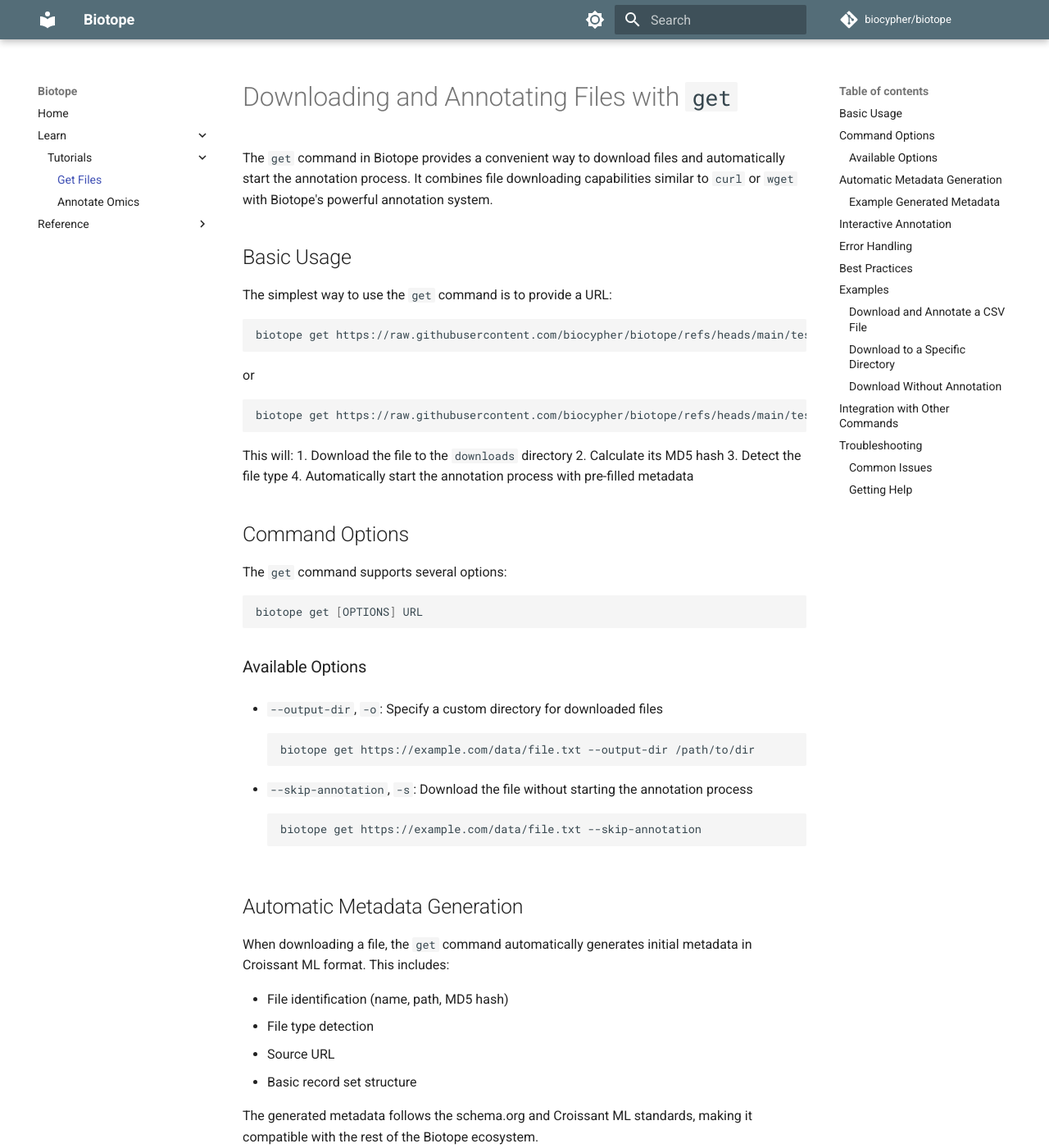
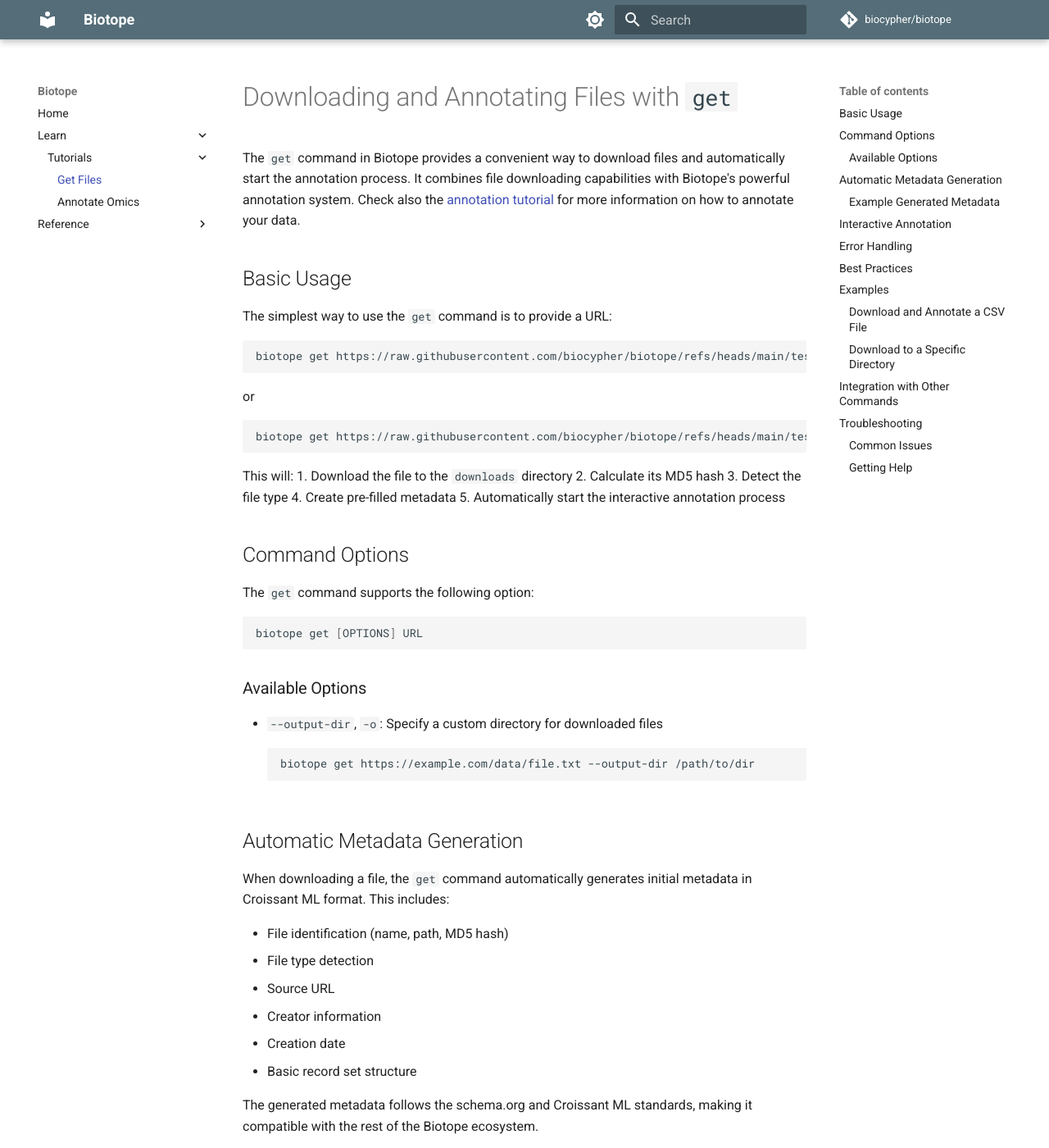
Before and after one commit to heispv/biotope, an MkDocs documentation site: the page built from docs/learn/tutorials/get-files.md, in a window 1280 px wide and 1400 px high. Shown: the whole window at 82% size. Built offline with MkDocs 1.6.1 and Material for MkDocs 9.7.7, drawn with Linux system fonts in a browser that asks for light colours; comment, search, counter and statistics services are not loaded; some of the changed text lies outside the part shown.

Commit message:
update tutorial page

````diff
--- a/docs/learn/tutorials/get-files.md
+++ b/docs/learn/tutorials/get-files.md
@@ -2,8 +2,9 @@
 
 The `get` command in Biotope provides a convenient way to download files and
 automatically start the annotation process. It combines file downloading
-capabilities similar to `curl` or `wget` with Biotope's powerful annotation
-system.
+capabilities with Biotope's powerful annotation system. Check also the
+[annotation tutorial](annotate-omics.md) for more information on how to annotate
+your data.
 
 ## Basic Usage
 
@@ -23,11 +24,12 @@
 1. Download the file to the `downloads` directory
 2. Calculate its MD5 hash
 3. Detect the file type
-4. Automatically start the annotation process with pre-filled metadata
+4. Create pre-filled metadata
+5. Automatically start the interactive annotation process
 
 ## Command Options
 
-The `get` command supports several options:
+The `get` command supports the following option:
 
 ```bash
 biotope get [OPTIONS] URL
@@ -40,11 +42,6 @@
   biotope get https://example.com/data/file.txt --output-dir /path/to/dir
   ```
 
-- `--skip-annotation`, `-s`: Download the file without starting the annotation process
-  ```bash
-  biotope get https://example.com/data/file.txt --skip-annotation
-  ```
-
 ## Automatic Metadata Generation
 
 When downloading a file, the `get` command automatically generates initial
@@ -53,6 +50,8 @@
 - File identification (name, path, MD5 hash)
 - File type detection
 - Source URL
+- Creator information
+- Creation date
 - Basic record set structure
 
 The generated metadata follows the schema.org and Croissant ML standards, making
@@ -62,46 +61,22 @@
 
 ```json
 {
-    "@context": {
-        "@vocab": "https://schema.org/",
-        "cr": "https://mlcommons.org/croissant/",
-        "ml": "http://ml-schema.org/",
-        "sc": "https://schema.org/"
+    "name": "Dataset_file.txt",
+    "description": "Dataset containing file downloaded from https://example.com/data/file.txt",
+    "url": "https://example.com/data/file.txt",
+    "creator": {
+        "@type": "Person",
+        "name": "username"
     },
-    "@type": "Dataset",
-    "name": "file.txt",
-    "description": "Downloaded file from https://example.com/data/file.txt",
-    "url": "https://example.com/data/file.txt",
-    "encodingFormat": "text/plain",
+    "dateCreated": "2024-03-21",
     "distribution": [
         {
             "@type": "sc:FileObject",
             "@id": "file_md5hash",
             "name": "file.txt",
-            "contentUrl": "/path/to/downloads/file.txt",
+            "contentUrl": "https://example.com/data/file.txt",
             "encodingFormat": "text/plain",
             "sha256": "md5hash"
-        }
-    ],
-    "cr:recordSet": [
-        {
-            "@type": "cr:RecordSet",
-            "@id": "#main",
-            "name": "main",
-            "description": "Records from file.txt",
-            "cr:field": [
-                {
-                    "@type": "cr:Field",
-                    "@id": "#main/content",
-                    "name": "content",
-                    "description": "File content",
-                    "dataType": "sc:Text",
-                    "source": {
-                        "fileObject": {"@id": "file_md5hash"},
-                        "extract": {"fileProperty": "content"}
-                    }
-                }
-            ]
         }
     ]
 }
@@ -134,7 +109,6 @@
 1. **Use Meaningful URLs**: When possible, use URLs that reflect the content or purpose of the file
 2. **Organize Downloads**: Use the `--output-dir` option to keep downloaded files organized
 3. **Review Metadata**: Always review the pre-filled metadata before saving
-4. **Skip When Needed**: Use `--skip-annotation` when you only need to download files
 
 ## Examples
 
@@ -148,12 +122,6 @@
 
 ```bash
 biotope get https://example.com/data/expression.csv --output-dir ./data/raw
-```
-
-### Download Without Annotation
-
-```bash
-biotope get https://example.com/data/expression.csv --skip-annotation
 ```
 
 ## Integration with Other Commands
````
